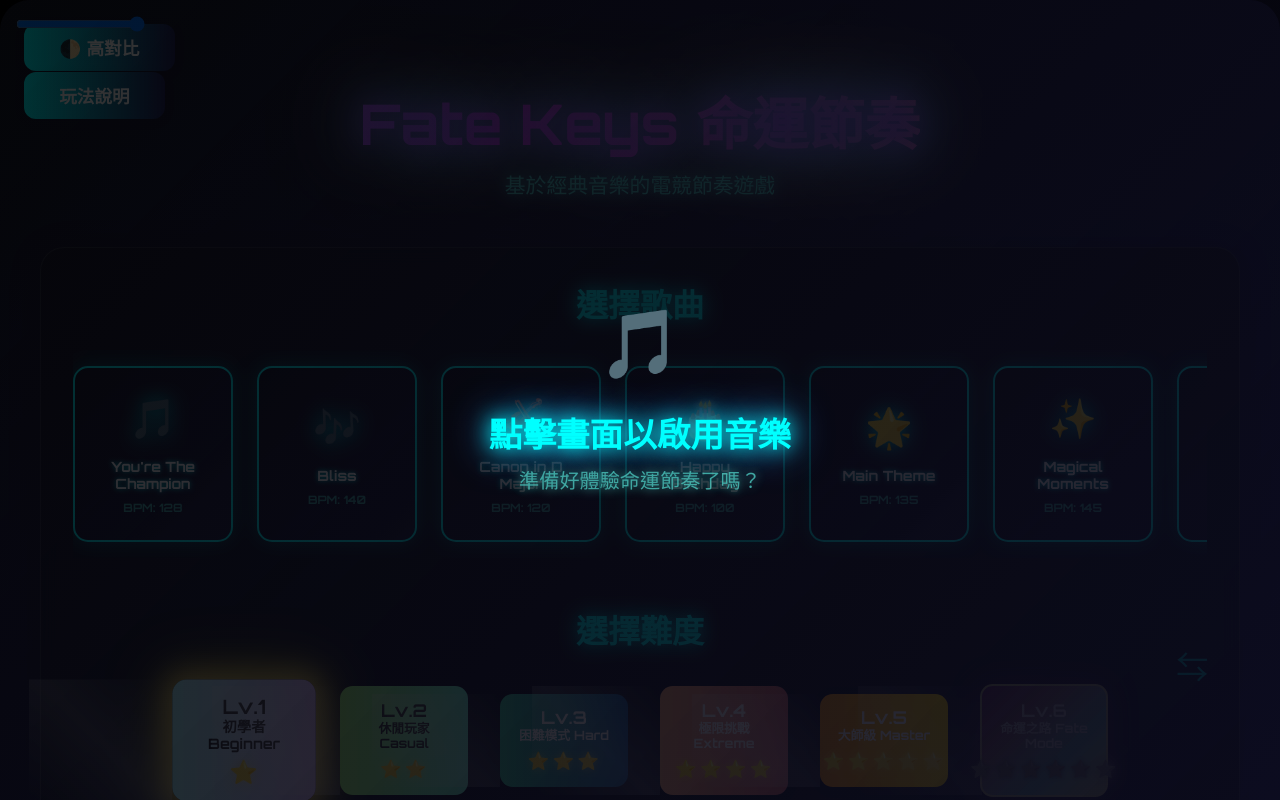
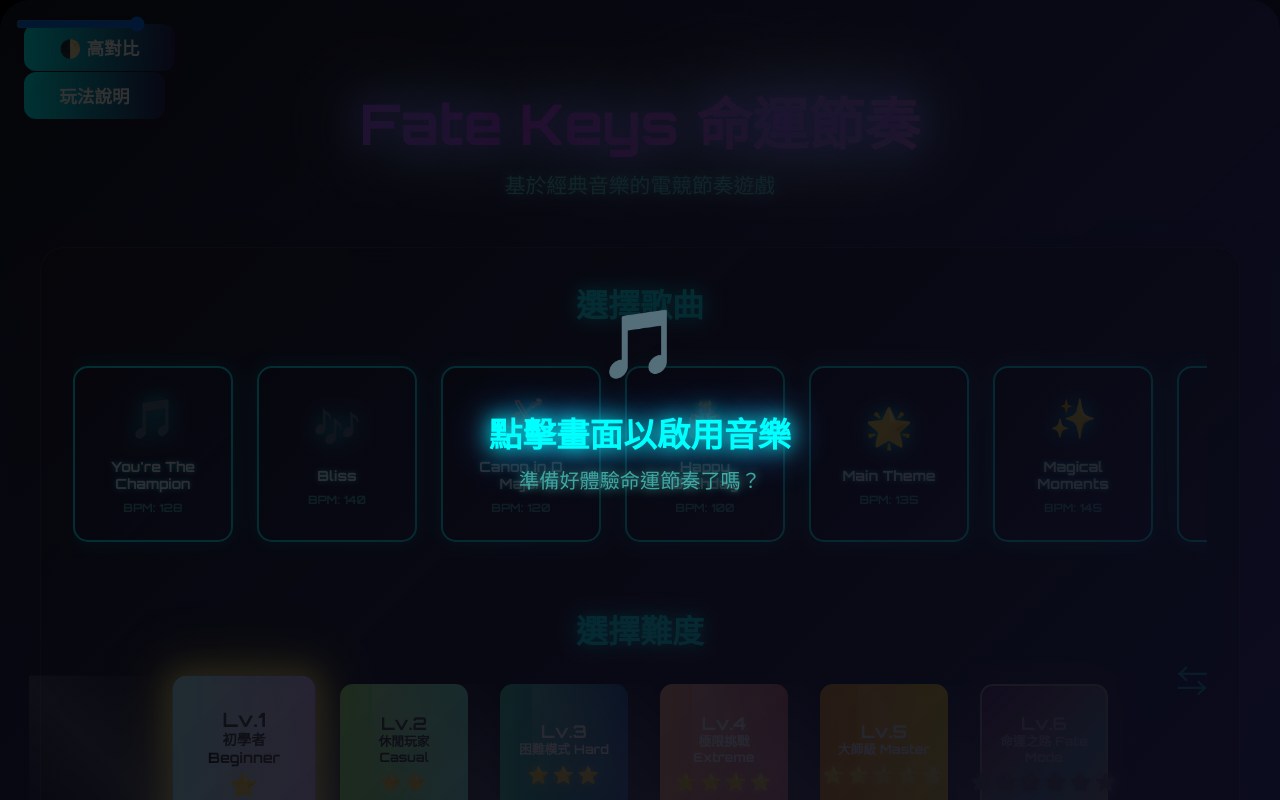
Before and after one commit to ujshih/TrioSync, a plain HTML site: page vibeCoding組_隊長姓名_遊战介面.html in a window 1280 px wide. Drawn offline with Linux system fonts and the light colour scheme.

Commit message:
難度選項卡片高度一樣

```diff
--- a/VibeCoding組_王祐昇_運行程式及遊戲素材/style.css
+++ b/VibeCoding組_王祐昇_運行程式及遊戲素材/style.css
@@ -409,7 +409,7 @@ header {
 
 .difficulty-btn {
     width: 128px;      /* 原本 160px，0.8 倍 */
-    height: auto;
+    height: 140px !important;
     padding: 0.8rem;   /* 原本 1rem，0.8 倍 */
     border-radius: 12.8px; /* 原本 16px，0.8 倍 */
     display: flex;
```
